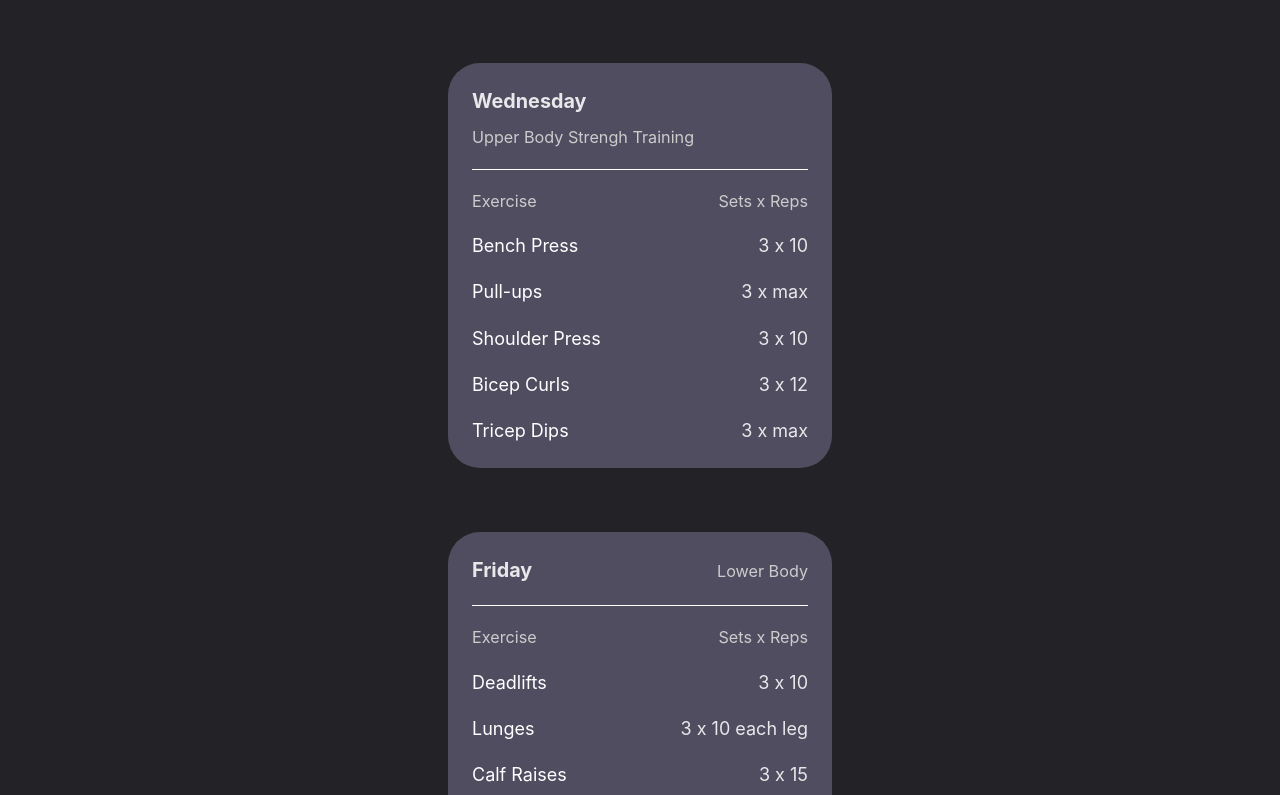
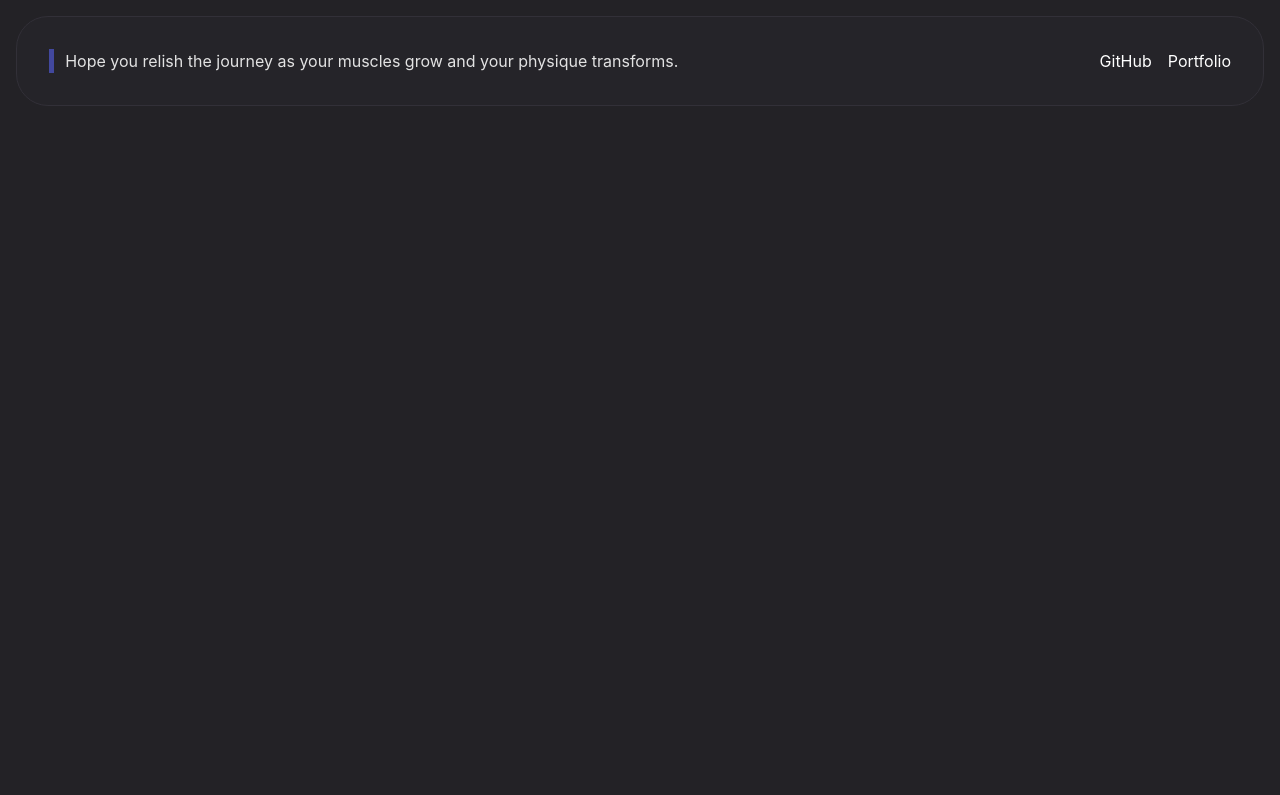
Before and after one commit to GRdevelops/openAI-Workout-Generator, a React (Vite) app: page / in a window 1280 px wide. Shown: the part 2505-3300 px from the top of the page. After the commit the page ends 2627 px from the top, so only its background shows below. Built offline with nearby package versions, Linux system fonts and the light colour scheme.

Commit message:
forgot to uncomment test

```diff
--- a/src/components/WorkoutResult/WorkoutProgram.jsx
+++ b/src/components/WorkoutResult/WorkoutProgram.jsx
@@ -32,36 +32,36 @@ const pulse = keyframes`
 function WorkoutProgram({ workoutData }) {
 
 	// Test data
-	workoutData = `{
-    "Monday": {
-      "type": "Full Body",
-      "exercises": {
-        "Squats": "3 x 10",
-        "Push-ups": "3 x max",
-        "Bent-over Rows": "3 x 10",
-        "Plank": "3 x 30 seconds"
-      }
-    },
-    "Wednesday": {
-      "type": "Upper Body Strengh Training",
-      "exercises": {
-        "Bench Press": "3 x 10",
-        "Pull-ups": "3 x max",
-        "Shoulder Press": "3 x 10",
-        "Bicep Curls": "3 x 12",
-        "Tricep Dips": "3 x max"
-      }
-    },
-    "Friday": {
-      "type": "Lower Body",
-      "exercises": {
-        "Deadlifts": "3 x 10",
-        "Lunges": "3 x 10 each leg",
-        "Calf Raises": "3 x 15",
-        "Leg Raises": "3 x 12"
-      }
-    }
-  }`;
+	// workoutData = `{
+  //   "Monday": {
+  //     "type": "Full Body",
+  //     "exercises": {
+  //       "Squats": "3 x 10",
+  //       "Push-ups": "3 x max",
+  //       "Bent-over Rows": "3 x 10",
+  //       "Plank": "3 x 30 seconds"
+  //     }
+  //   },
+  //   "Wednesday": {
+  //     "type": "Upper Body Strengh Training",
+  //     "exercises": {
+  //       "Bench Press": "3 x 10",
+  //       "Pull-ups": "3 x max",
+  //       "Shoulder Press": "3 x 10",
+  //       "Bicep Curls": "3 x 12",
+  //       "Tricep Dips": "3 x max"
+  //     }
+  //   },
+  //   "Friday": {
+  //     "type": "Lower Body",
+  //     "exercises": {
+  //       "Deadlifts": "3 x 10",
+  //       "Lunges": "3 x 10 each leg",
+  //       "Calf Raises": "3 x 15",
+  //       "Leg Raises": "3 x 12"
+  //     }
+  //   }
+  // }`;
 
 	if (workoutData) {
 		try {
```
